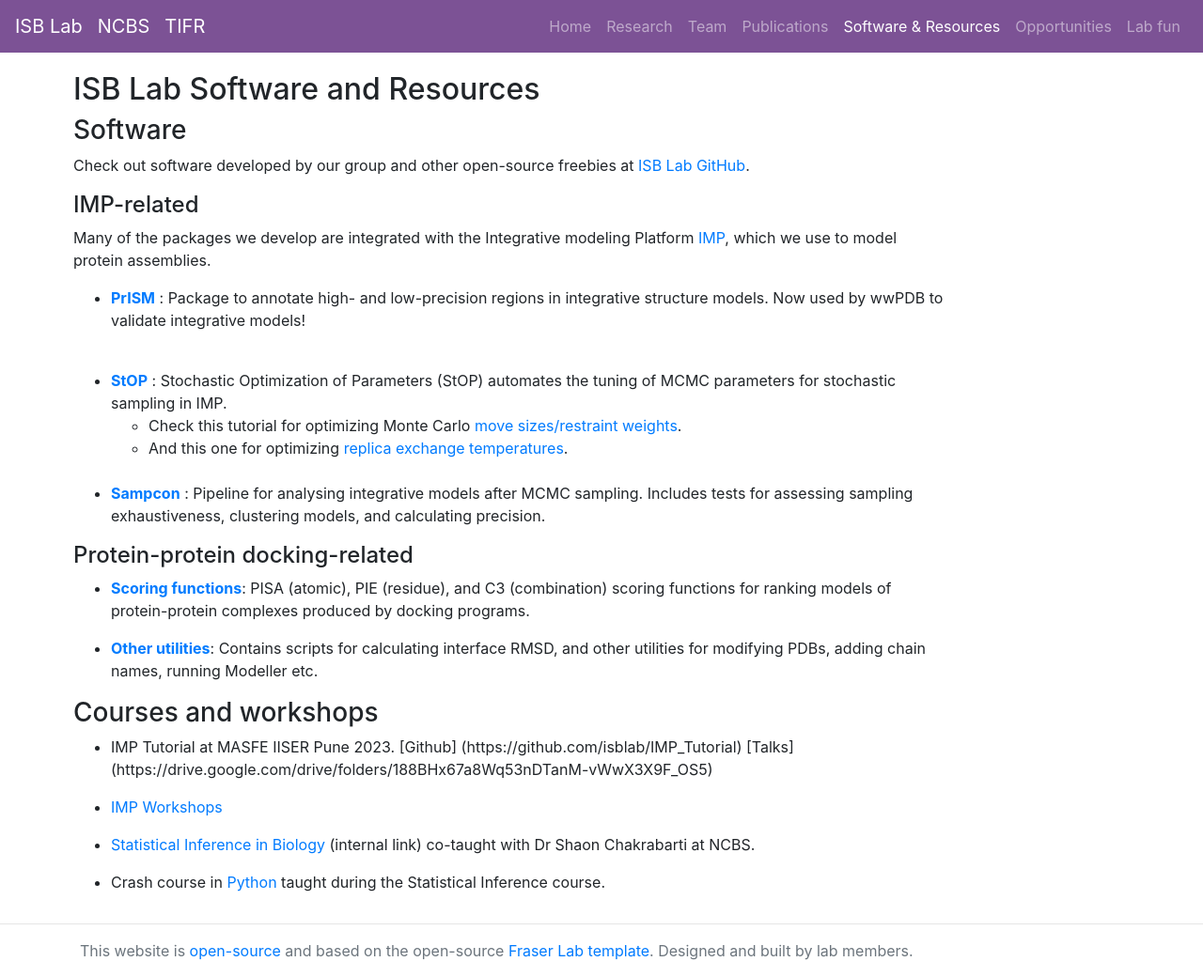
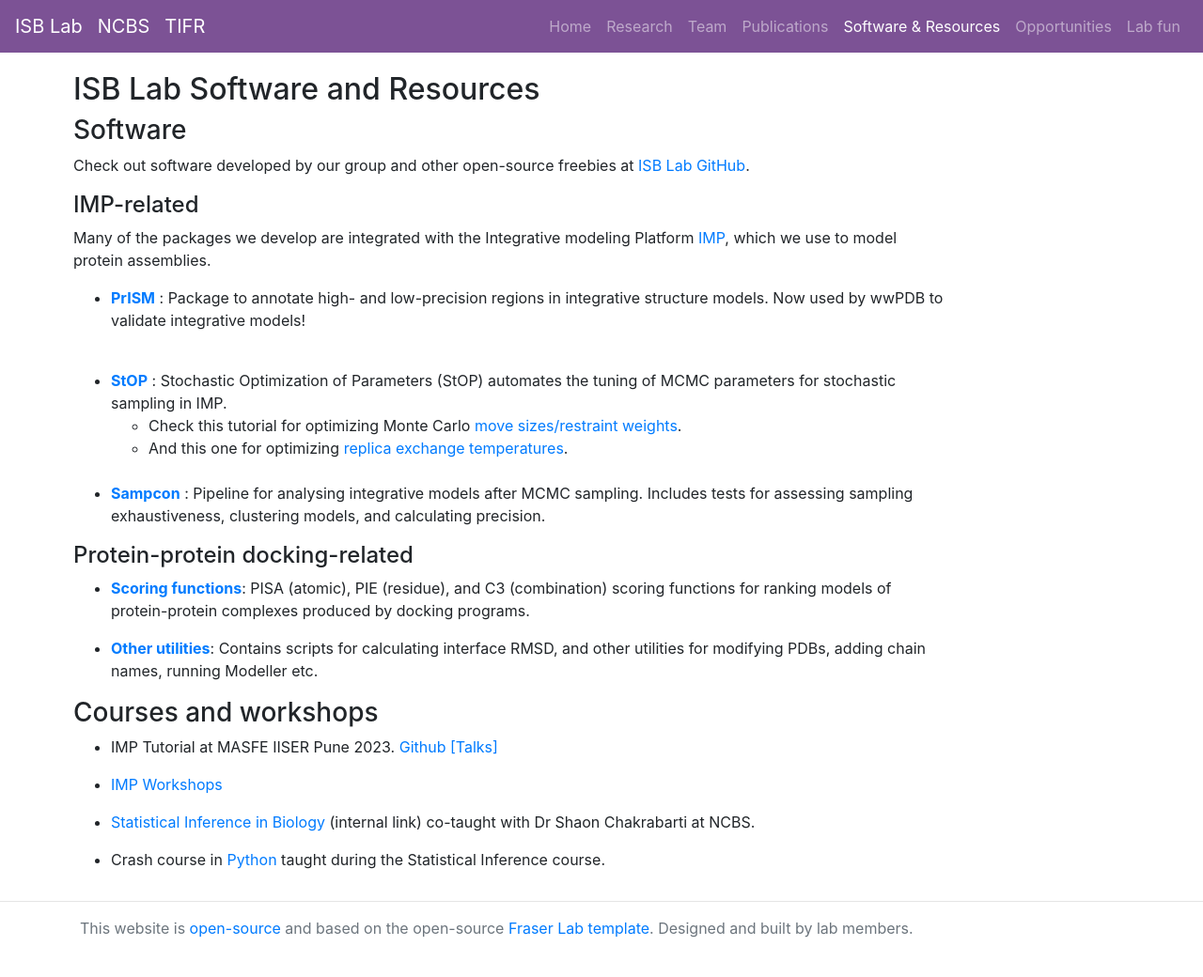
Before and after one commit to isblab/website, a Jekyll site: the page built from Software/index.md, in a window 1280 px wide. Shown: the whole page at 94% size. Built offline with Jekyll 4.4.1, drawn with Linux system fonts in a browser that asks for light colours; after the commit the page ends 1016 px from its top, so only the background shows below that.

Commit message:
adding MASFE links

```diff
--- a/Software/index.md
+++ b/Software/index.md
@@ -33,9 +33,7 @@ Many of the packages we develop are integrated with the Integrative modeling Pla
 
 ### Courses and workshops
 
-- IMP Tutorial at MASFE IISER Pune 2023.
-[Github] (https://github.com/isblab/IMP_Tutorial)
-[Talks] (https://drive.google.com/drive/folders/188BHx67a8Wq53nDTanM-vWwX3X9F_OS5)
+- IMP Tutorial at MASFE IISER Pune 2023. [Github](https://github.com/isblab/IMP_Tutorial) [[Talks]](https://drive.google.com/drive/folders/188BHx67a8Wq53nDTanM-vWwX3X9F_OS5) <br>
 
 - [IMP Workshops](https://integrativemodeling.org/talks.html)  <br>
 
```
